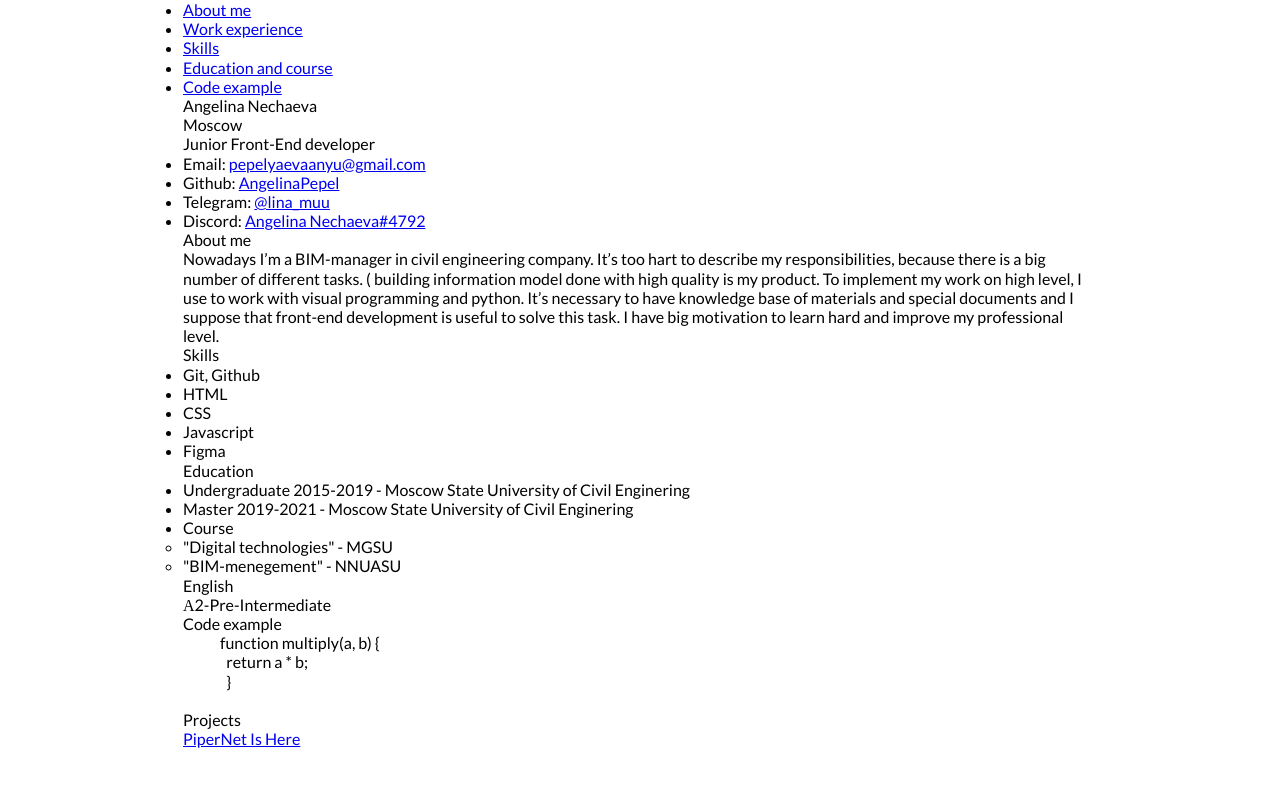
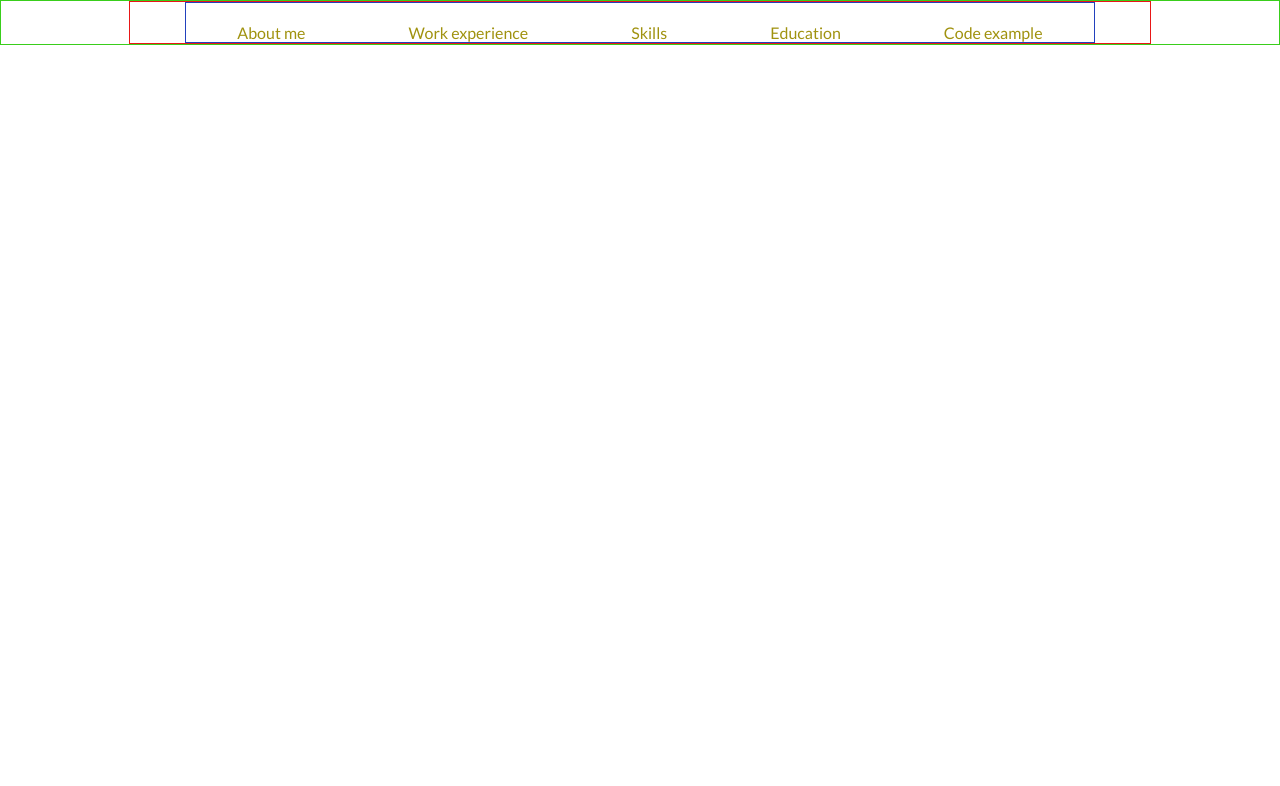
Before and after one commit to AngelinaPepel/rsschool-cv, a plain HTML site: page index.html in a window 1280 px wide. Drawn offline with Linux system fonts and the light colour scheme.

Commit message:
feat: add menu css

```diff
--- a/index.html
+++ b/index.html
@@ -8,10 +8,10 @@
     <link rel="stylesheet" href="style.css" />
   </head>
   <body>
-    <header>
+    <header class="header">
       <div class="conteiner">
         <nav class="header-nav">
-          <ul>
+          <ul class="header-list">
             <li class="header-item">
               <a href="#!" class="header-link">About me</a>
             </li>
@@ -22,7 +22,7 @@
               <a href="#!" class="header-link">Skills</a>
             </li>
             <li class="header-item">
-              <a href="#!" class="header-link">Education and course</a>
+              <a href="#!" class="header-link">Education</a>
             </li>
             <li class="header-item">
               <a href="#!" class="header-link">Code example</a>
@@ -31,6 +31,7 @@
         </nav>
       </div>
     </header>
+    <!--
     <main class="main">
       <div class="conteiner">
         <section class="name">
--- a/style.css
+++ b/style.css
@@ -21,6 +21,8 @@ html{
   font-size: 100% ;
   font: inherit;
   vertical-align: baseline;
+  list-style-type: none;
+  text-decoration: none;
 }
 body{
  font-family: 'Lato';
@@ -34,4 +36,45 @@ body{
   max-width: 80% ;
   margin:0 auto;
   padding: 0 55px;
+  border: 1px solid #e81717;
 }
+
+/* header style start*/
+.header{
+position: fixed;
+top: 0;
+width: 100%;
+border: 1px solid #39ce1b
+}
+
+.header-nav {
+  padding-top:20px;
+  display: flex;
+  flex-wrap: wrap;
+  border: 1px solid #2241bd;
+
+}
+.header-list{
+  display: flex;
+  flex-wrap: wrap;
+  flex-grow: 1;
+}
+  .header-item{
+    margin:0 auto;
+
+  }
+  .header-link{
+    font-weight: 300;
+    color: #a0920f
+  }
+
+
+
+
+
+
+
+}
+
+
+/* header style end*/
```
